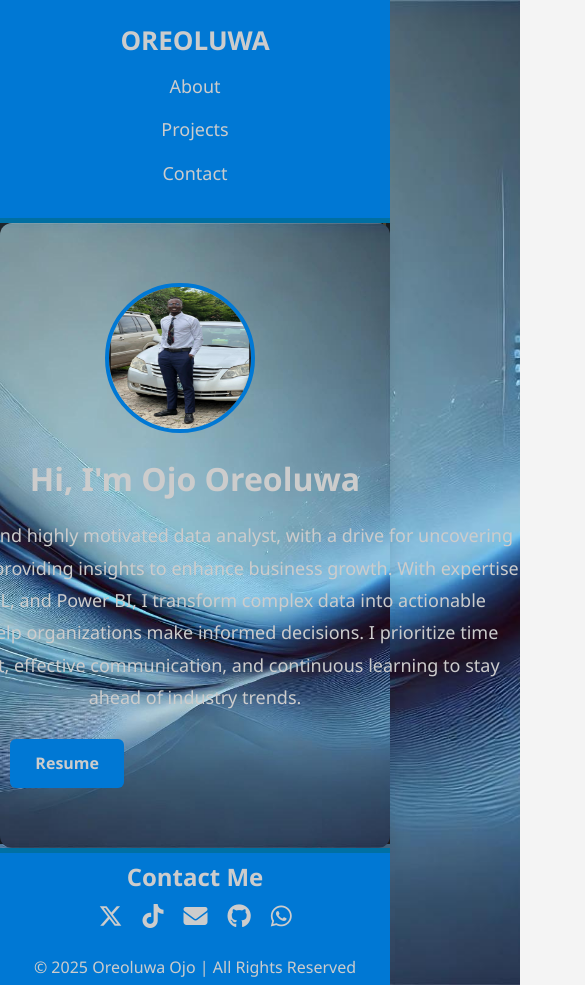
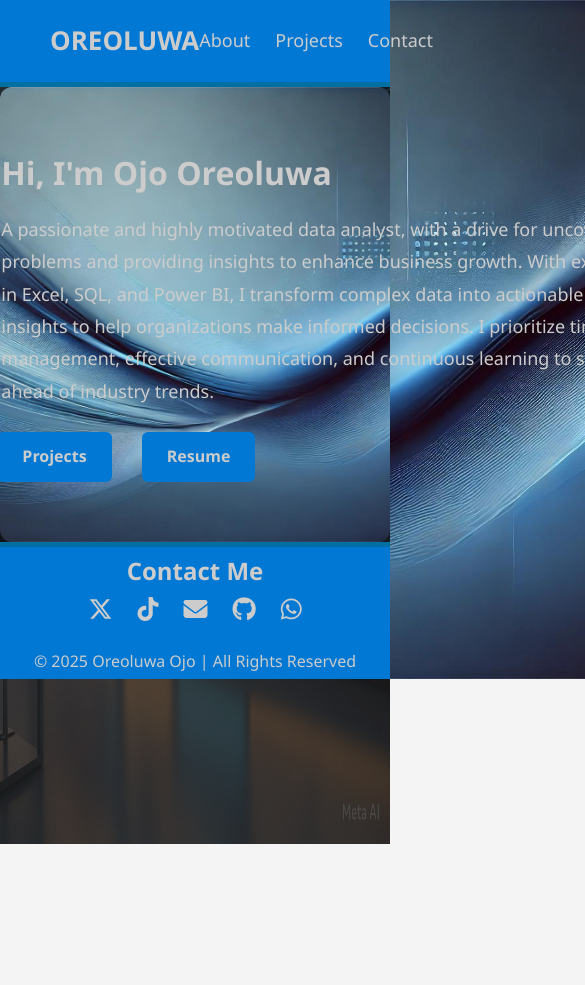
Before and after one commit to oreoluwa-analyst/layo, a plain HTML site: page index.html in a window 390 px wide. Shown: the top 985 px of the page, 585 px wide, since content can reach past the window. After the commit the page ends 844 px from the top, so only its background shows below. Drawn offline with Linux system fonts and the light colour scheme; files whose address does not match are found by name.

Commit message:
Add files via upload

```diff
--- a/style.css
+++ b/style.css
@@ -260,59 +260,3 @@ footer p {
     color: #b4e1f3;
     transform: scale(1.2);
 }
-
-/* Mobile Responsiveness */
-@media (max-width: 768px) {
-    /* Navbar */
-    header {
-        flex-direction: column;
-        text-align: center;
-    }
-
-    nav ul {
-        flex-direction: column;
-        margin: 10px 0;
-        gap: 15px;
-    }
-
-    /* About Section */
-    .about-container {
-        flex-direction: column;
-        text-align: center;
-    }
-
-    .profile-img {
-        margin-bottom: 20px;
-        width: 150px;
-        height: 150px;
-    }
-
-    /* Project Section */
-    .project-container {
-        flex-direction: column;
-        align-items: center;
-    }
-
-    .project-card {
-        width: 90%;
-    }
-
-    /* Footer */
-    .social-icons {
-        flex-wrap: wrap;
-        gap: 20px;
-    }
-}
-
-/* Gradient Animation */
-@keyframes gradientBG {
-    0% {
-        background-position: 0% 50%;
-    }
-    50% {
-        background-position: 100% 50%;
-    }
-    100% {
-        background-position: 0% 50%;
-    }
-}
```
